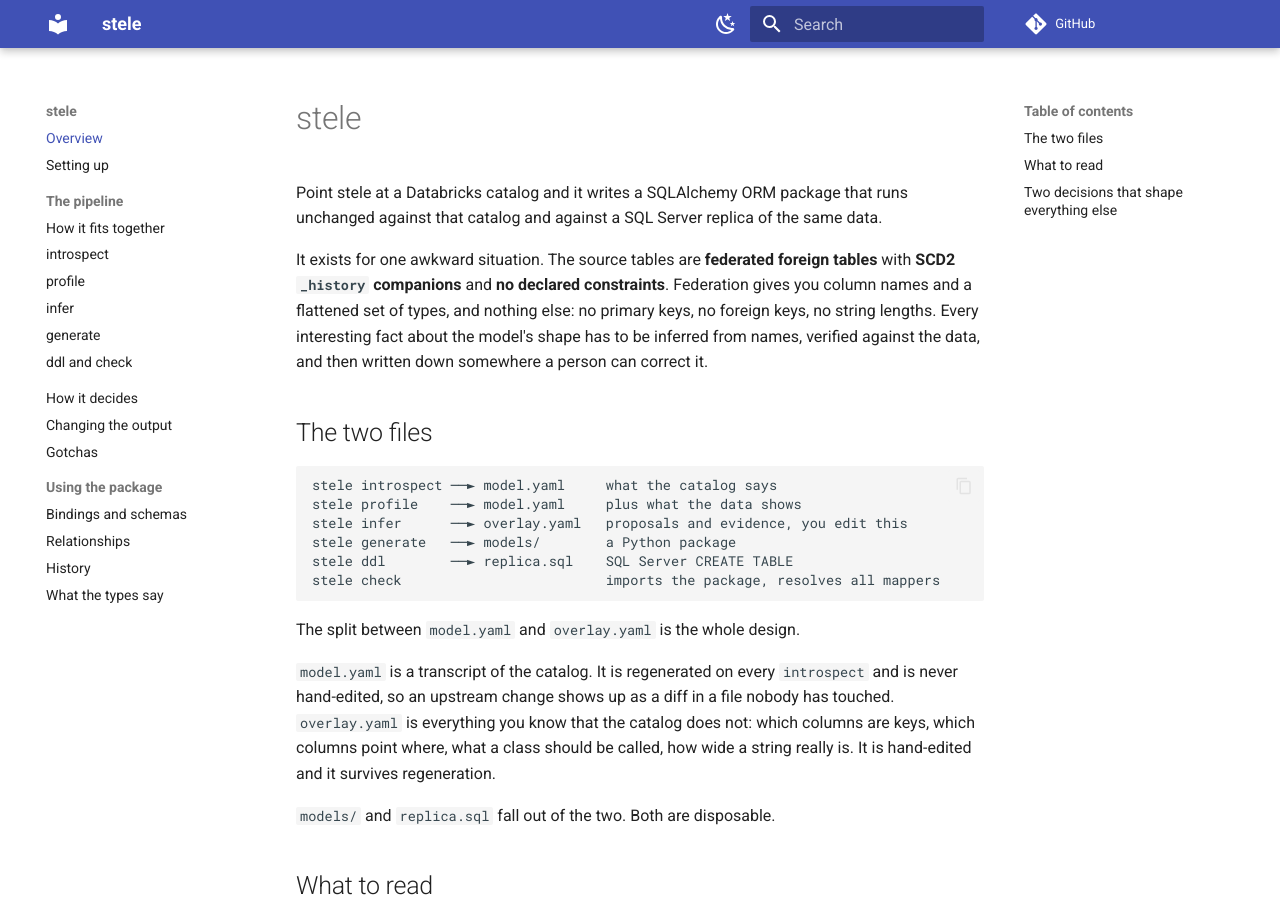
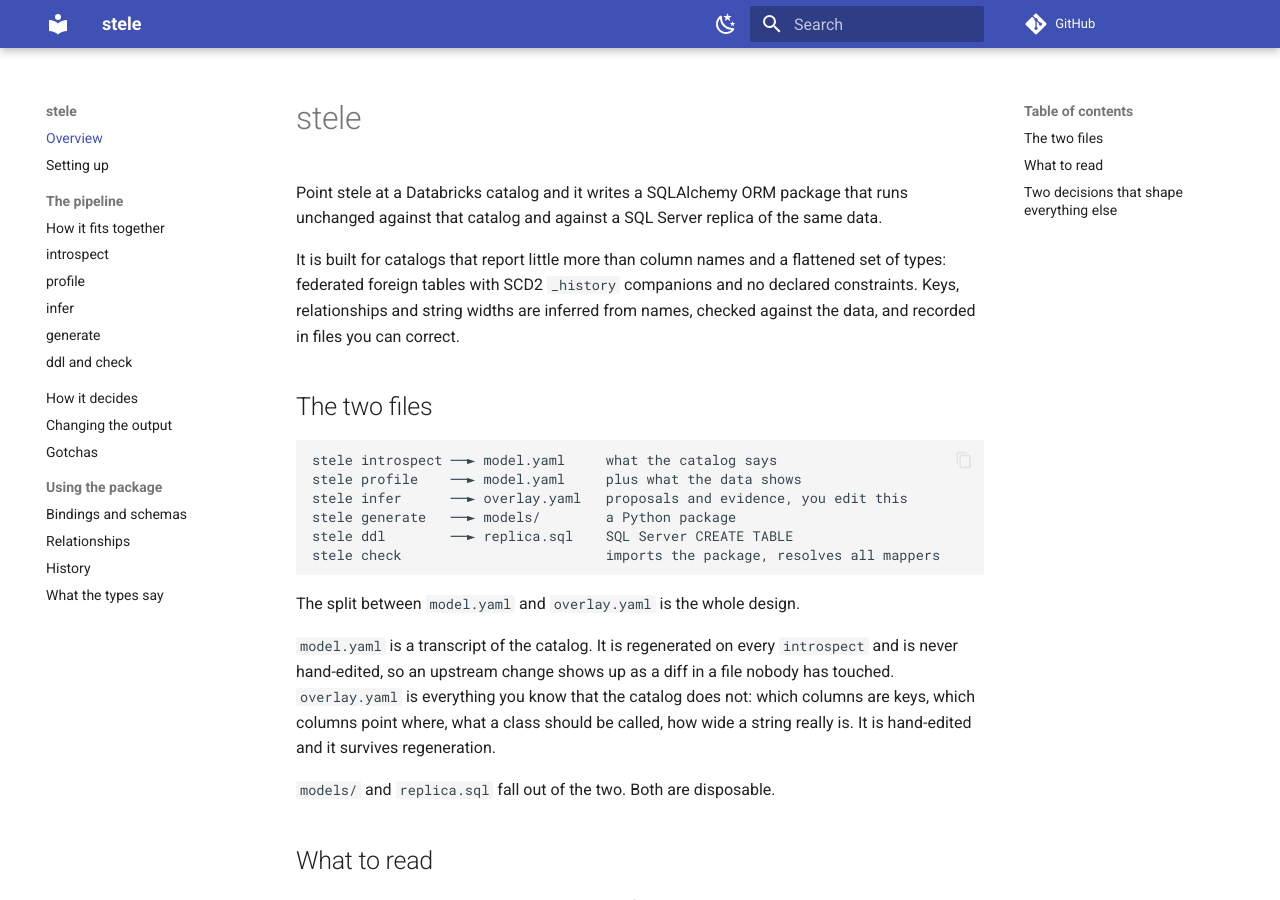
Before and after one commit to dchud/stele, an MkDocs documentation site: the page built from docs/index.md, in a window 1280 px wide and 900 px high. Built offline with MkDocs 1.6.1 and Material for MkDocs 9.7.7, drawn with Linux system fonts in a browser that asks for light colours; comment, search, counter and statistics services are not loaded.

Commit message:
docs: align the README and index openings
Both entry points now open with the same paragraph: the three facts a
reader needs to decide whether the tool fits their catalog.

```diff
--- a/docs/index.md
+++ b/docs/index.md
@@ -4,12 +4,11 @@
 runs unchanged against that catalog and against a SQL Server replica of the same
 data.
 
-It exists for one awkward situation. The source tables are **federated foreign
-tables** with **SCD2 `_history` companions** and **no declared constraints**.
-Federation gives you column names and a flattened set of types, and nothing
-else: no primary keys, no foreign keys, no string lengths. Every interesting
-fact about the model's shape has to be inferred from names, verified against the
-data, and then written down somewhere a person can correct it.
+It is built for catalogs that report little more than column names and a
+flattened set of types: federated foreign tables with SCD2 `_history`
+companions and no declared constraints. Keys, relationships and string widths
+are inferred from names, checked against the data, and recorded in files you
+can correct.
 
 ## The two files
 
```
Also changed, not shown: README.md (+4 -4 lines).
